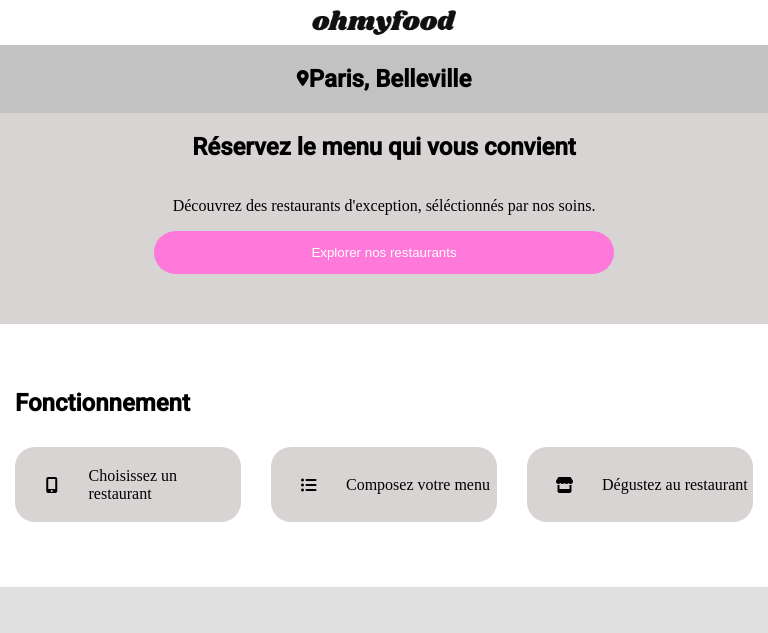
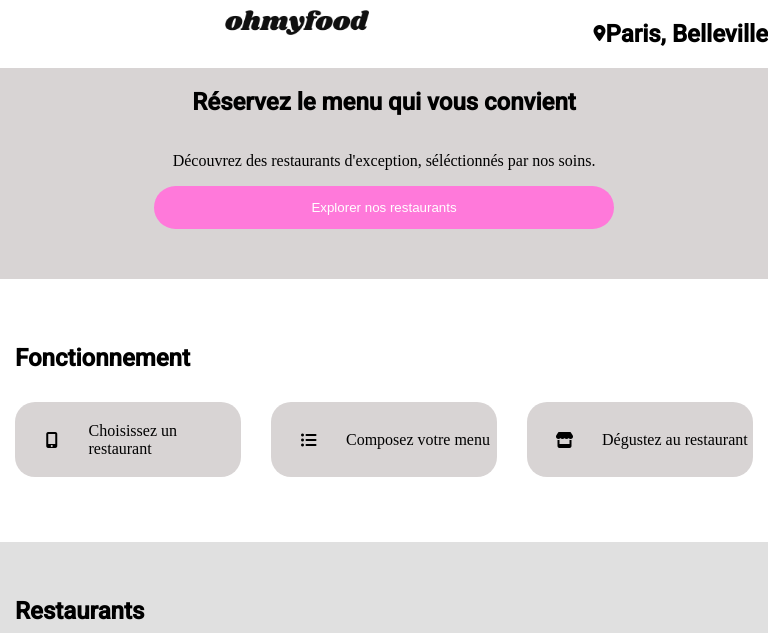
Before and after one commit to PuteauxTheo/P3_Puteaux_Theo, a website: page index.html in a window 768 px wide. Shown: the top 633 px of the page. Drawn offline with Linux system fonts and the light colour scheme; a web font is replaced by a local one.

Commit message:
compilation du fichier css

```diff
--- a/public/css/style.css
+++ b/public/css/style.css
@@ -32,6 +32,11 @@
   border: none;
 }
 
+@media (max-width: 992px) and (min-width: 768px) {
+  .header {
+    display: flex;
+  }
+}
 .header__logo {
   display: flex;
   height: 25px;
@@ -48,6 +53,11 @@
   justify-content: center;
   align-items: center;
   background-color: #c2c2c2;
+}
+@media (max-width: 992px) and (min-width: 768px) {
+  .header__place {
+    background-color: white;
+  }
 }
 
 .info__restaurant {
```
Also changed, not shown: 1 other file.
